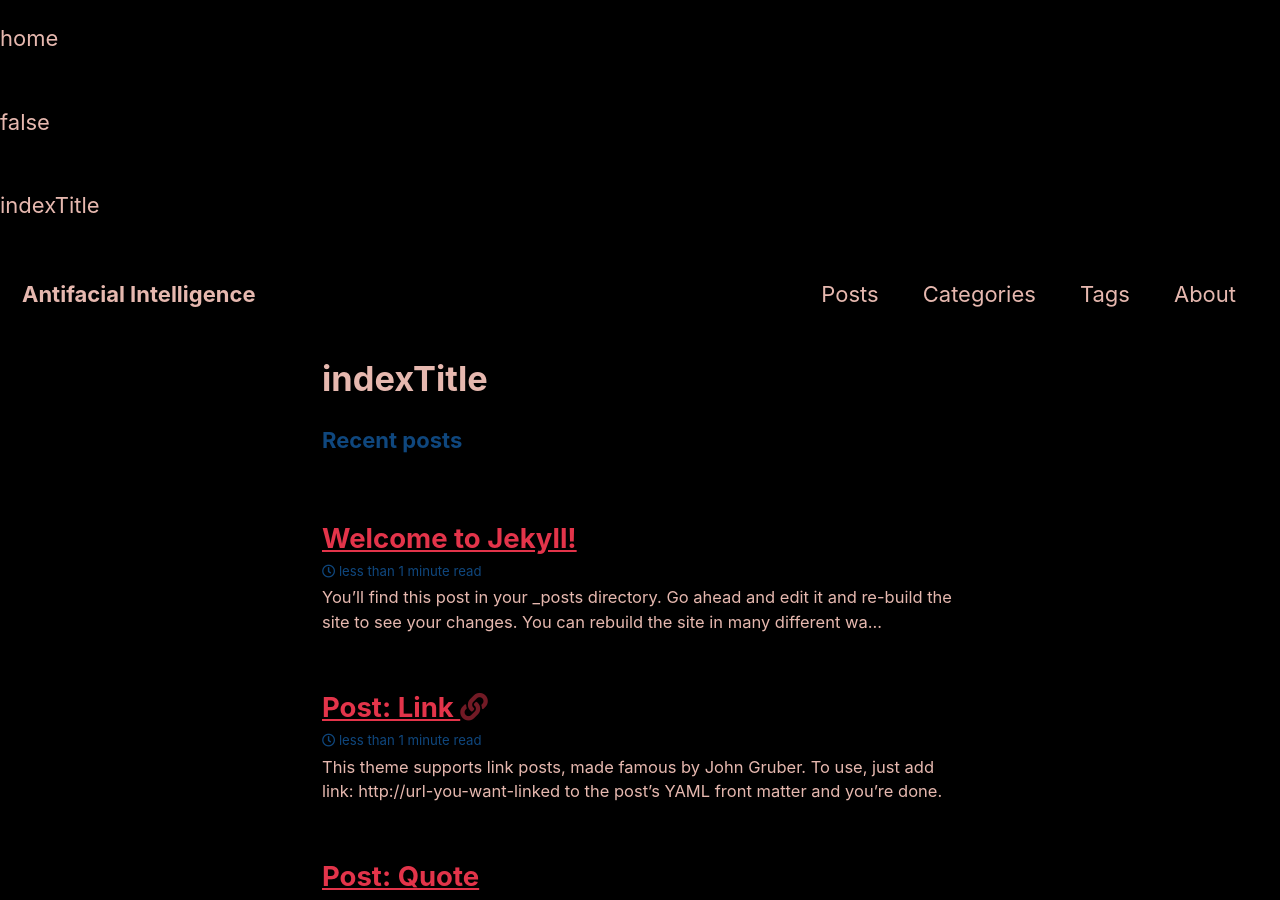
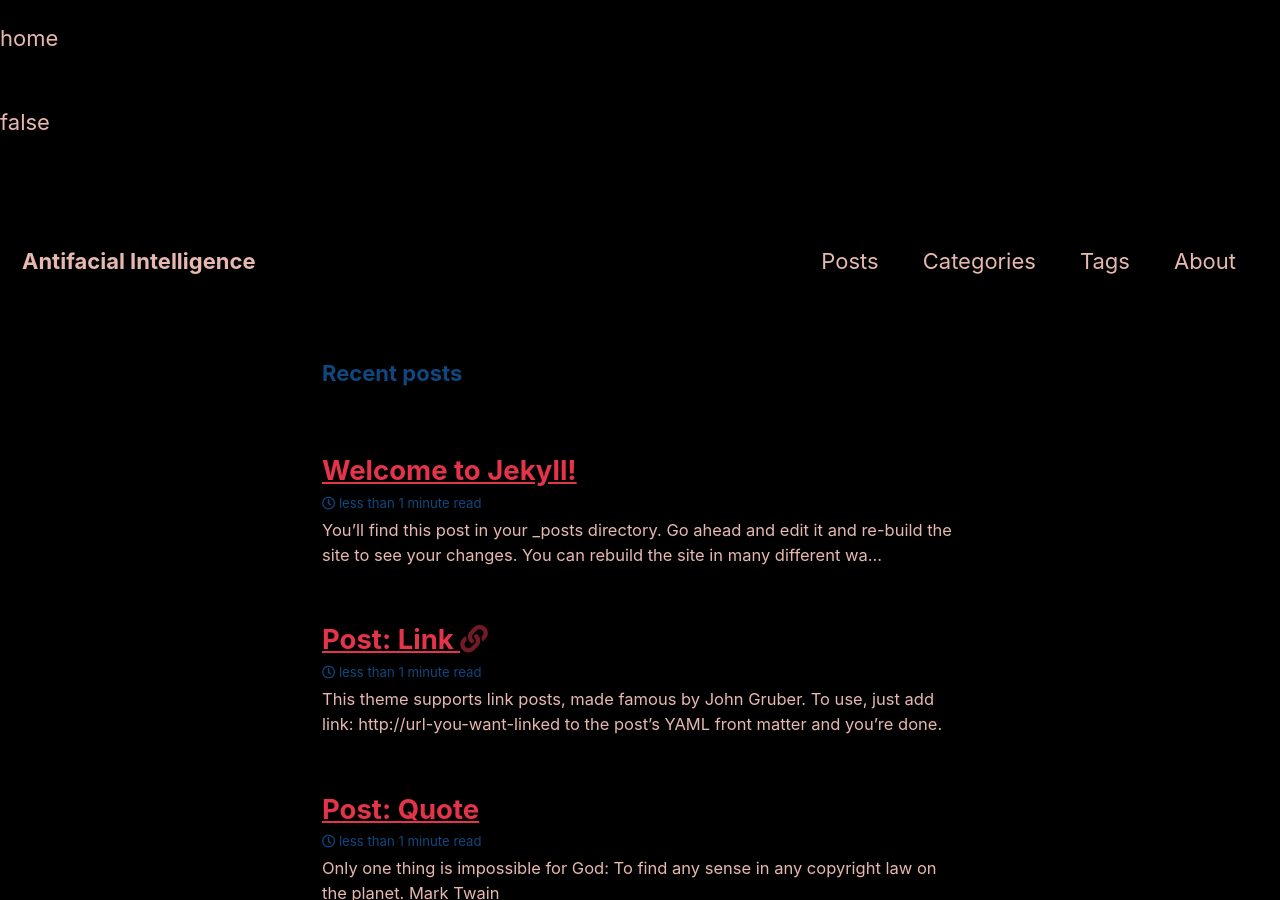
Before and after one commit to antifacialintelligence/antifacialintelligence.github.io, a Jekyll site: the page built from index.html, in a window 1280 px wide and 900 px high. Built offline with Jekyll 4.4.1, drawn with Linux system fonts in a browser that asks for light colours; cached includes are drawn as plain includes; the list of posts is cut into pages by our own code; part of the change alters nothing that is shown.

Commit message:
Update index.html

```diff
--- a/index.html
+++ b/index.html
@@ -4,7 +4,10 @@
 # See: https://jekyllrb.com/docs/themes/#overriding-theme-defaults
 layout: home
 author_profile: false
-title: indexTitle
+#note, the title variable below is what is used in the seo and other htmls when
+#they need a title variable for the page, not, for example, the title variable
+#given in the home.html or default.html
+#title: indexTitle
 #below sidebar variable works
 #sidebar:
 #  title: "Sample Title"
```
